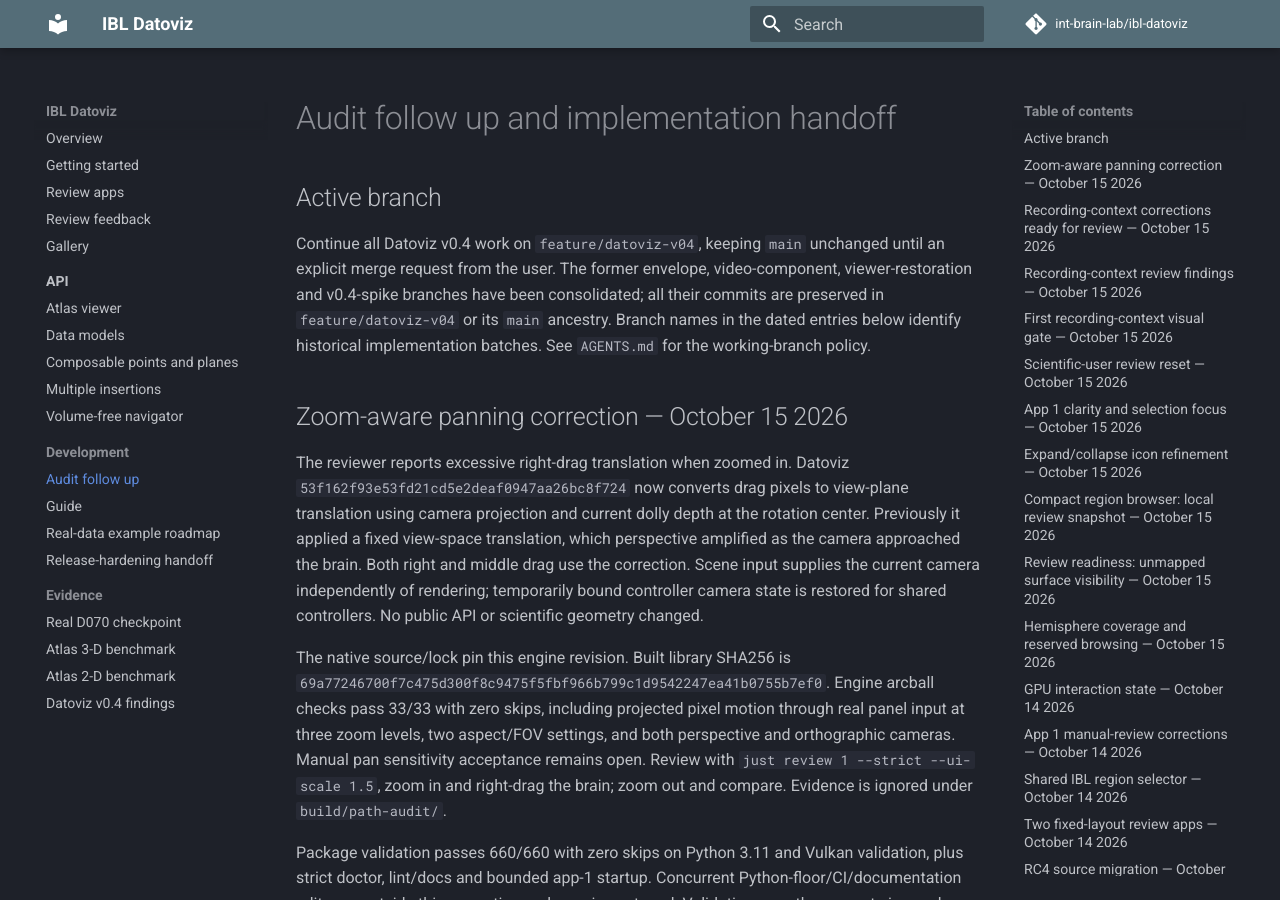
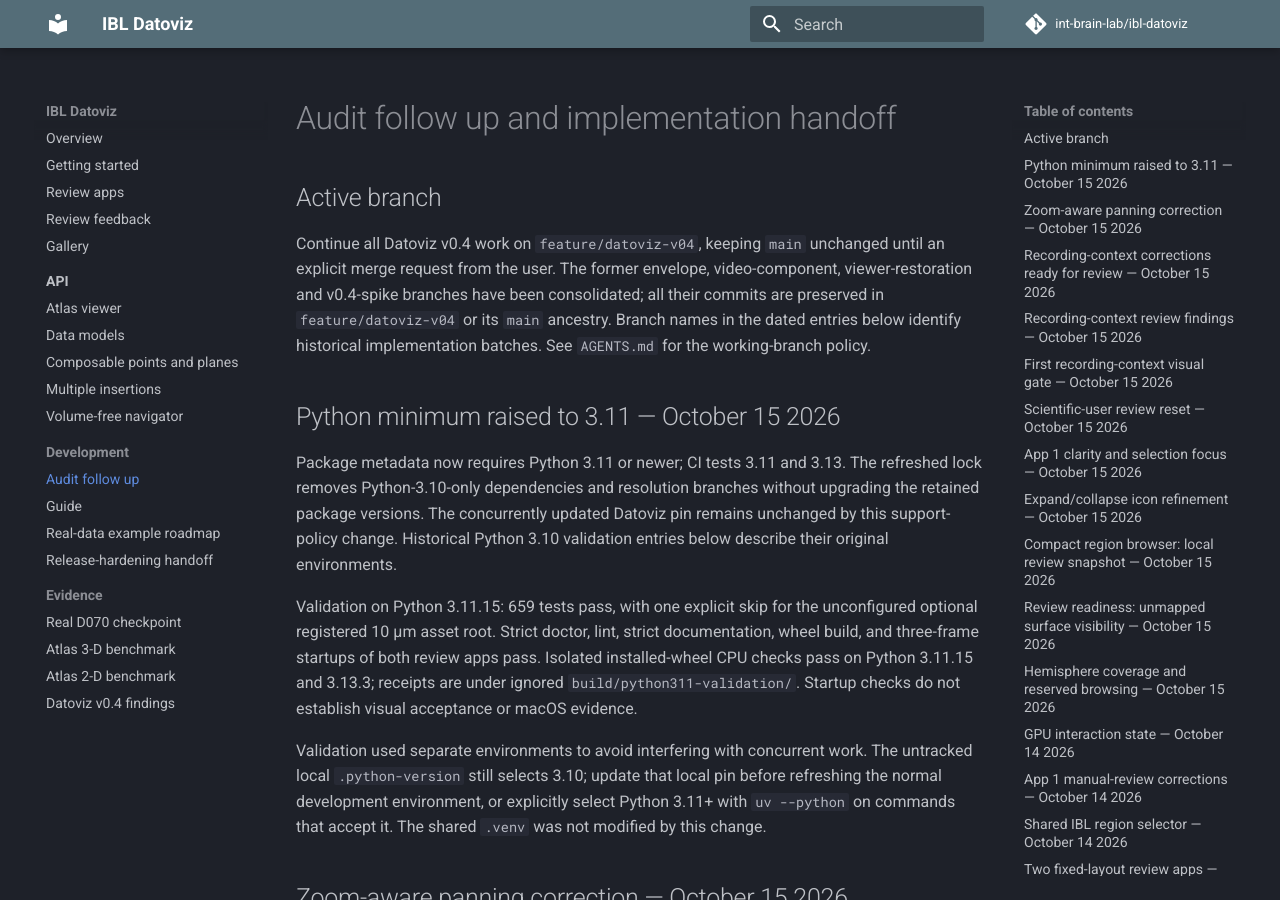
Before and after one commit to int-brain-lab/ibl-datoviz, an MkDocs documentation site: the page built from docs/NEXT_STEPS.md, in a window 1280 px wide and 900 px high. Built offline with MkDocs 1.6.1 and Material for MkDocs 9.7.7, drawn with Linux system fonts in a browser that asks for light colours; comment, search, counter and statistics services are not loaded.

Commit message:
build: require Python 3.11 or newer

```diff
--- a/docs/NEXT_STEPS.md
+++ b/docs/NEXT_STEPS.md
@@ -8,6 +8,27 @@ video-component, viewer-restoration and v0.4-spike branches have been consolidat
 all their commits are preserved in `feature/datoviz-v04` or its `main` ancestry.
 Branch names in the dated entries below identify historical implementation batches.
 See `AGENTS.md` for the working-branch policy.
+
+## Python minimum raised to 3.11 — October 15 2026
+
+Package metadata now requires Python 3.11 or newer; CI tests 3.11 and 3.13.
+The refreshed lock removes Python-3.10-only dependencies and resolution branches
+without upgrading the retained package versions. The concurrently updated
+Datoviz pin remains unchanged by this support-policy change. Historical Python
+3.10 validation entries below describe their original environments.
+
+Validation on Python 3.11.15: 659 tests pass, with one explicit skip for the
+unconfigured optional registered 10 µm asset root. Strict doctor, lint, strict
+documentation, wheel build, and three-frame startups of both review apps pass.
+Isolated installed-wheel CPU checks pass on Python 3.11.15 and 3.13.3; receipts
+are under ignored `build/python311-validation/`. Startup checks do not establish
+visual acceptance or macOS evidence.
+
+Validation used separate environments to avoid interfering with concurrent work.
+The untracked local `.python-version` still selects 3.10; update that local pin
+before refreshing the normal development environment, or explicitly select
+Python 3.11+ with `uv --python` on commands that accept it. The shared `.venv`
+was not modified by this change.
 
 ## Zoom-aware panning correction — October 15 2026
 
--- a/pyproject.toml
+++ b/pyproject.toml
@@ -6,7 +6,7 @@ authors = [
     {name = "International Brain Laboratory", email = "software-devs@internationalbrainlab.org"},
 ]
 
-requires-python = ">=3.10"
+requires-python = ">=3.11"
 readme = "README.md"
 license = {text = "MIT"}
 
```
Also changed, not shown: docs/getting-started.md (+6 -3 lines), 2 other files.
